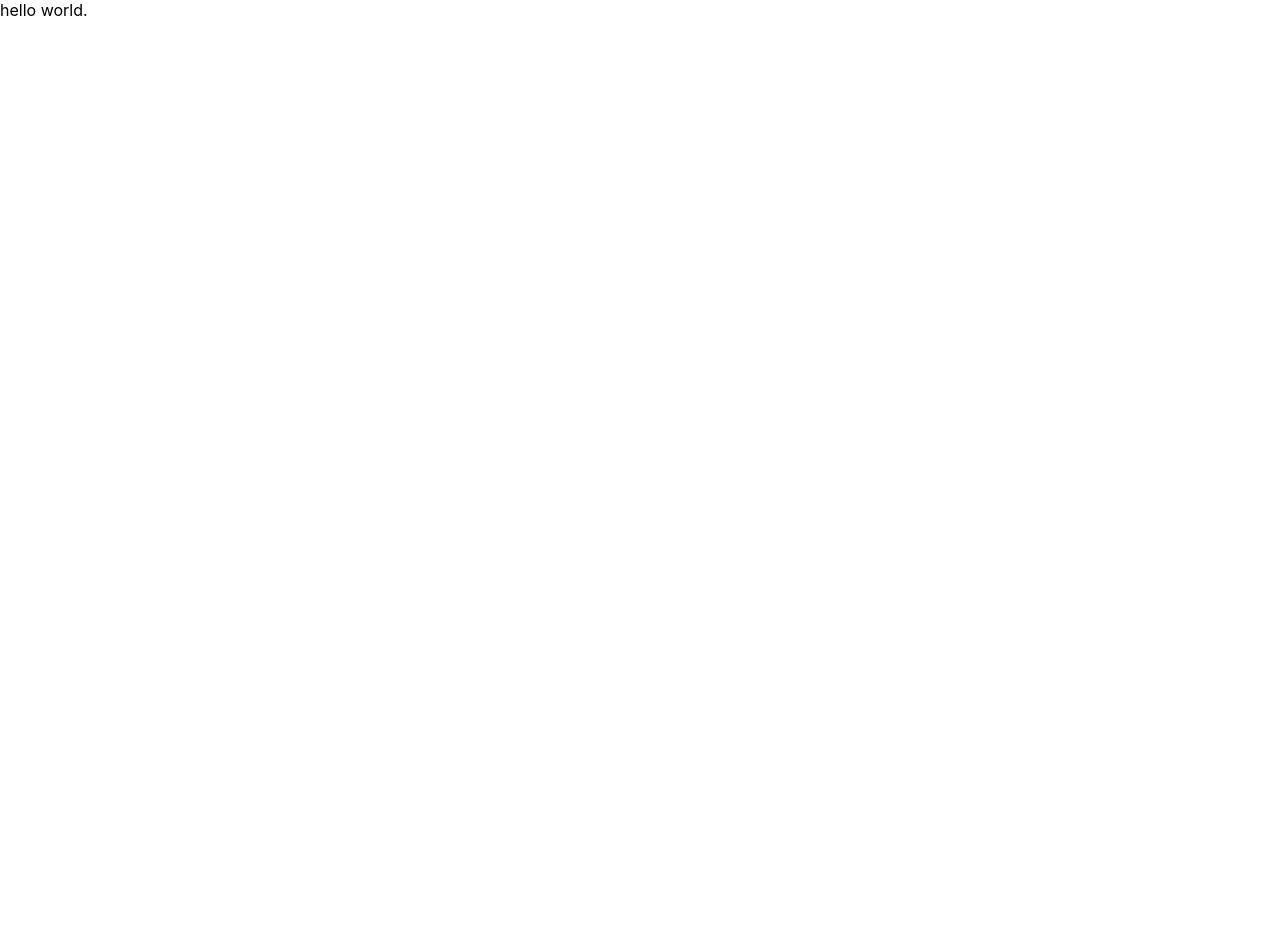
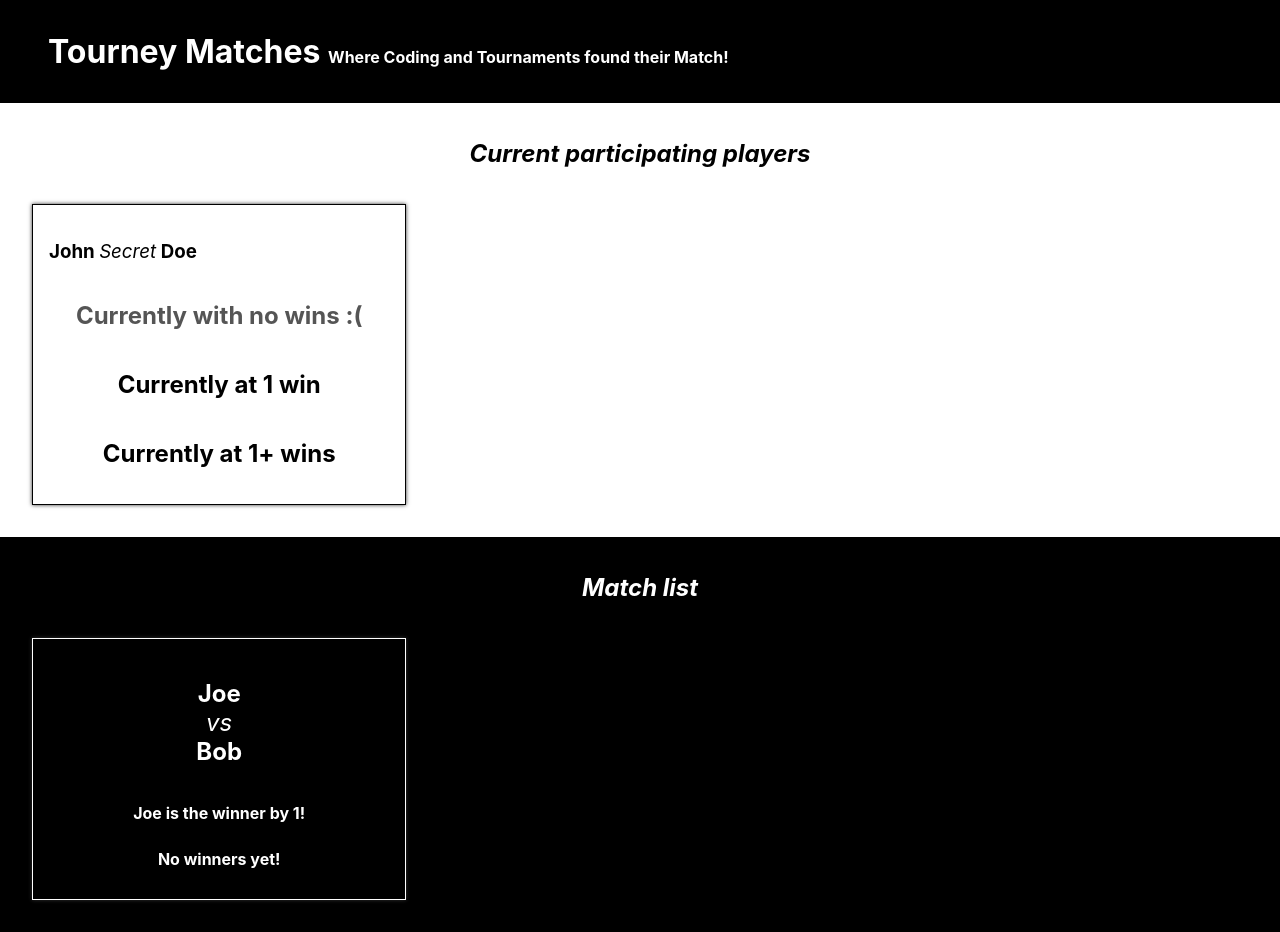
Before and after one commit to oddporson/tourney-matches, a React (Create React App) app: page / in a window 1280 px wide. Before the commit the page ends 800 px from the top, so only its background shows below. Built offline with nearby package versions, Linux system fonts and the light colour scheme.

Commit message:
updated App by rendering out the components

```diff
--- a/src/App.js
+++ b/src/App.js
@@ -1,10 +1,16 @@
-import logo from './logo.svg';
 import './App.css';
+import PlayerList from './components/PlayerList'
+import MatchList from './components/MatchList'
 
 function App() {
   return (
     <div className="App">
-      hello world.
+      <h1>
+        Tourney Matches {" "}
+        <span>Where Coding and Tournaments found their Match!</span>
+      </h1>
+      <PlayerList />
+      <MatchList />
     </div>
   );
 }
```
